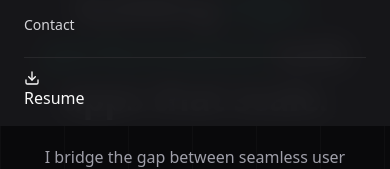
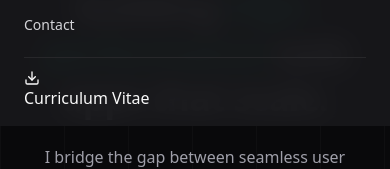
Before and after one commit to Heights001/Portfolio, a React (Vite) app: page / in a window 390 px wide. Both pictures are taken after a click on the button "Toggle menu". Shown: the part 204-373 px from the top of the page. Built offline with nearby package versions, Linux system fonts and the light colour scheme.

Commit message:
updated CV

```diff
--- a/src/components/Navbar.jsx
+++ b/src/components/Navbar.jsx
@@ -78,10 +78,10 @@ function Navbar() {
           ))}
           <div className="pt-3 border-t border-zinc-800 mt-3">
             <a
-              href="#"
+              href="/resume/Daniel_Okoh_Yeboah_CV.pdf"
             >
               <Download className="w-4 h-4" />
-              Resume
+              Curriculum Vitae
             </a>
           </div>
         </div>
```
